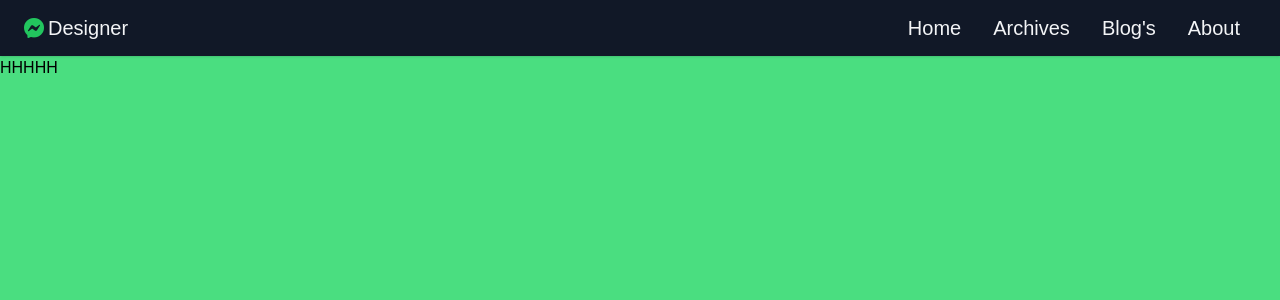
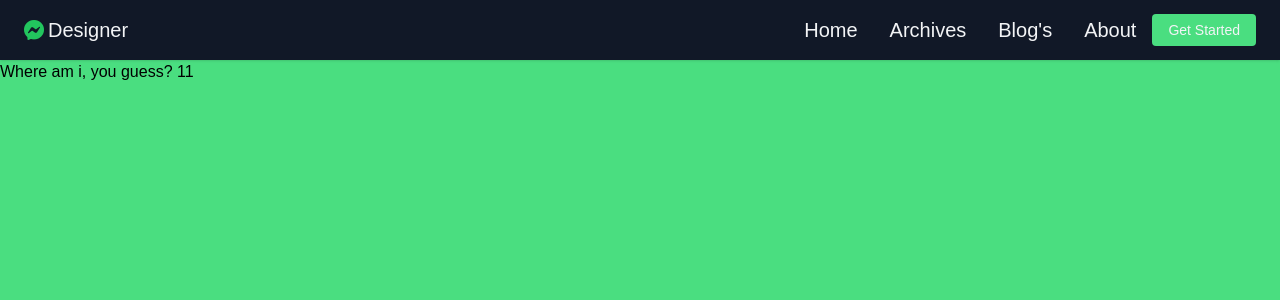
Before and after one commit to qtsunami/emojke, a Nuxt app: page /list in a window 1280 px wide. Shown: the top 300 px of the page. Built offline with nearby package versions, Linux system fonts and the light colour scheme.

Commit message:
nav menu complete

```diff
--- /dev/null
+++ b/components/Button.vue
@@ -0,0 +1,5 @@
+<template>
+  <button class="bg-green-400 hover:bg-green-500 duration-300 text-sm text-white rounded py-1.5 px-4">
+    <slot></slot>
+  </button>
+</template>
--- a/components/NewHeader.vue
+++ b/components/NewHeader.vue
@@ -8,10 +8,17 @@
       <h1 class="text-xl">Designer</h1>
     </div>
 
-    <ul class="md:flex md:items-center">
-      <li class="md:mx-4" v-for="link in links" :key="link.name">
+    <span @click="OpenMenu()" class="absolute md:hidden right-6 top-1.5 cursor-pointer text-4xl">
+      <i :class="[open ? 'bi bi-x' : 'bi bi-filter-left']"></i>
+    </span>
+
+    <ul class="md:flex md:items-center md:px-0 px-6 md:pb-0 pb-10 md:static absolute bg-gray-900 md:w-auto w-full top-14 duration-700 ease-in"
+    :class="[open ? 'left-0' : 'left-[-100%]']">
+      <li class="md:mx-4 md:my-0 my-6" v-for="link in links" :key="link.name">
         <a href="#" class="text-xl hover:text-green-500">{{ link.name }}</a>
       </li>
+
+      <Button>Get Started</Button>
     </ul>
   </div>
 </template>
@@ -32,7 +39,13 @@ export default {
         { name: "Archives", link: "#" },
         { name: "Blog's", link: "#" },
         { name: "About", link: "#" },
-      ]
+      ],
+      open: false
+    }
+  },
+  methods: {
+    OpenMenu () {
+      this.open = !this.open
     }
   }
 }
--- a/pages/list.vue
+++ b/pages/list.vue
@@ -1,7 +1,19 @@
 <template>
-  <div>HHHHH</div>
+  <div>
+    Where am i, you guess? {{ page }}
+  </div>
 </template>
 <script setup>
+const page = ref(11)
+
+// export default {
+//   data() {
+//     return {
+//       page: 1
+//     }
+//   }
+// }
+
 definePageMeta({
   layout: "custom"
 })
```
